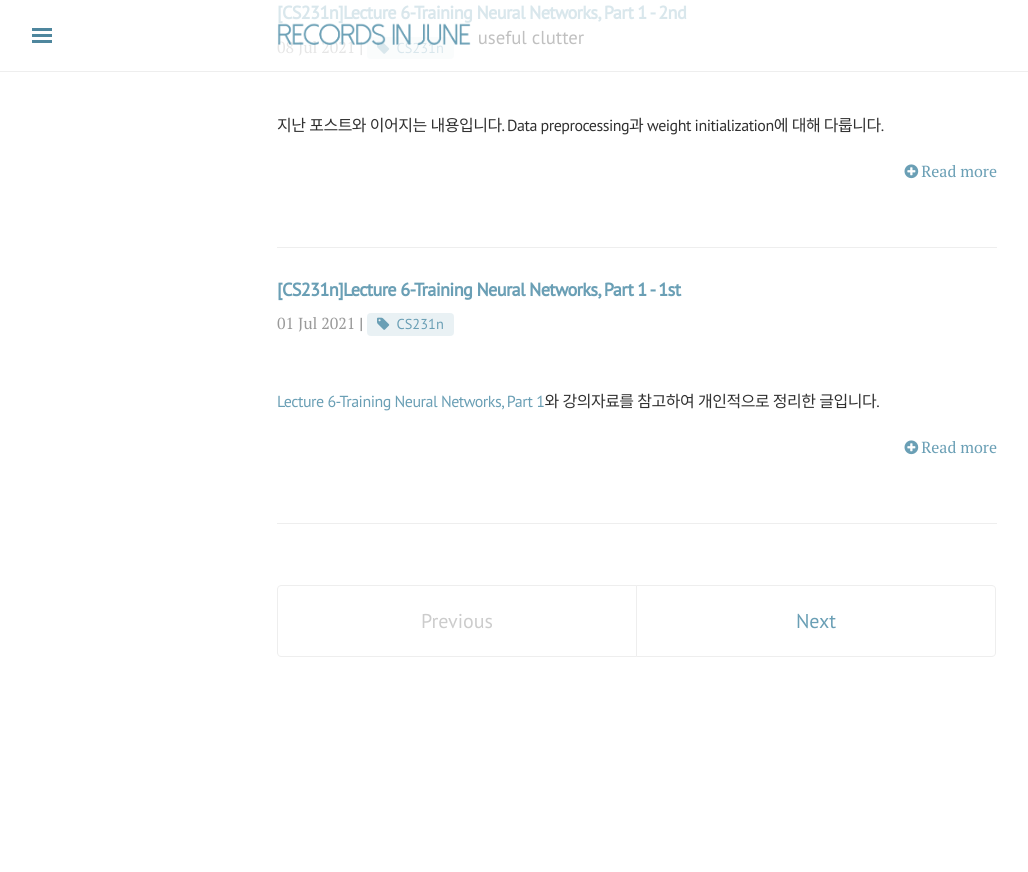
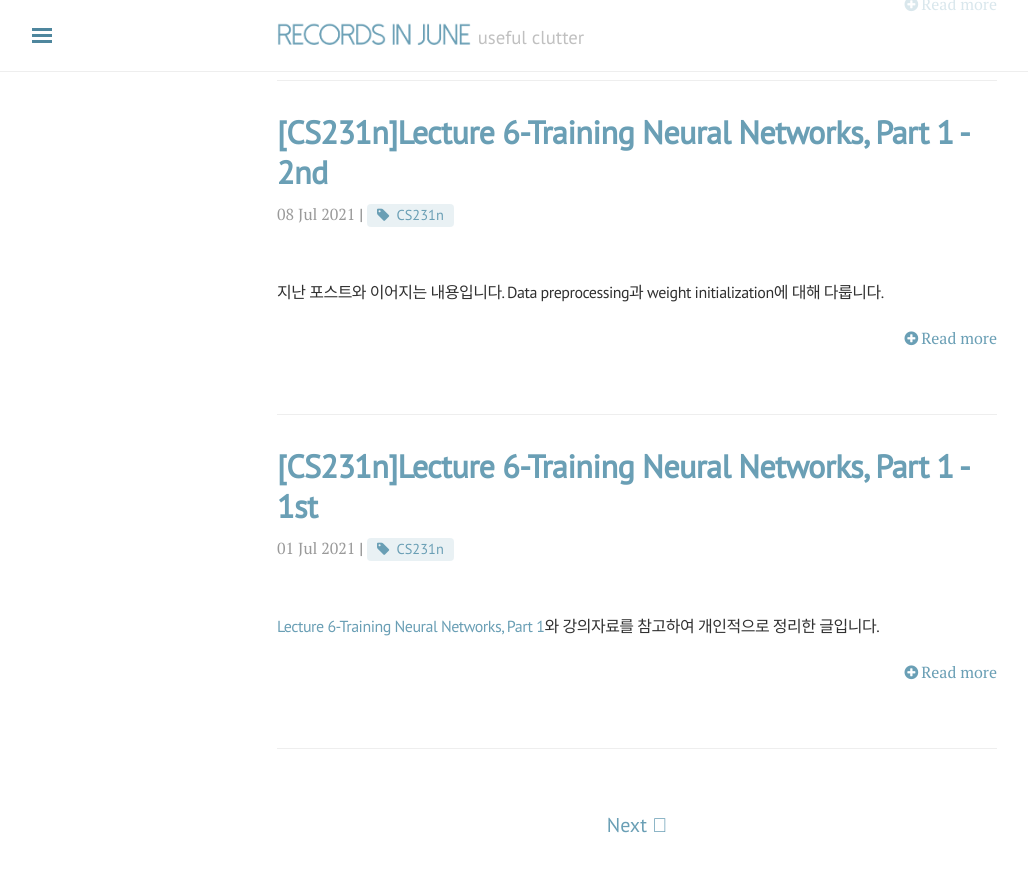
Before and after one commit to j0shuajun/j0shuajun.github.io, a Jekyll site: the page built from blog/index.html, in a window 1280 px wide and 900 px high, scrolled down 988 px. Shown: the top 872 px of the window, without its empty margins (3-1031 px from the left). Built offline with Jekyll 4.4.1, drawn with Linux system fonts in a browser that asks for light colours; nearby versions of some CDN libraries; the list of posts is cut into pages by our own code; comment, search, counter and statistics services are not loaded; before the commit the page ends 1705 px from its top, so only the background shows below that.

Commit message:
page style

```diff
--- a/blog/index.html
+++ b/blog/index.html
@@ -6,7 +6,7 @@ title: Blog
 <div class="posts">
   {% for post in paginator.posts %}
   <div class="post">
-    <h1 class="post-title" style="font-size: large">
+    <h1 class="post-title" style="font-size: 10">
       <a href="{{ site.baseurl }}{{ post.url }}">
         {{ post.title }}
       </a>
@@ -32,20 +32,17 @@ title: Blog
 
 <div class="pagination">
   {% if paginator.previous_page %}
-    {% if paginator.page == 2 %}
-      <a class="pagination-item newer" href="{{ site.baseurl }}/blog/">Previous</a>
-    {% else %}
-      <a class="pagination-item newer" href="{{ site.baseurl }}/blog/page{{paginator.previous_page}}">Previous</a>
-    {% endif %}
-  {% else %}
-    <span class="pagination-item newer">Previous</span>
+    <span class="prev">
+      <a href="{{ site.baseurl }}{{ paginator.previous_page_path }}" class="prev">
+        &#xE000; Previous
+      </a>
+    </span>
   {% endif %}
-
   {% if paginator.next_page %}
-    <a class="pagination-item older" href="{{ site.baseurl }}/blog/page{{paginator.next_page}}">Next</a>
-  {% else %}
-    <span class="pagination-item older">Next</span>
+    <span class="next">
+      <a href="{{ site.baseurl}}{{ paginator.next_page_path }}" class="next">
+        Next &#xE001;
+      </a>
+    </span>
   {% endif %}
-
-
 </div>
```
